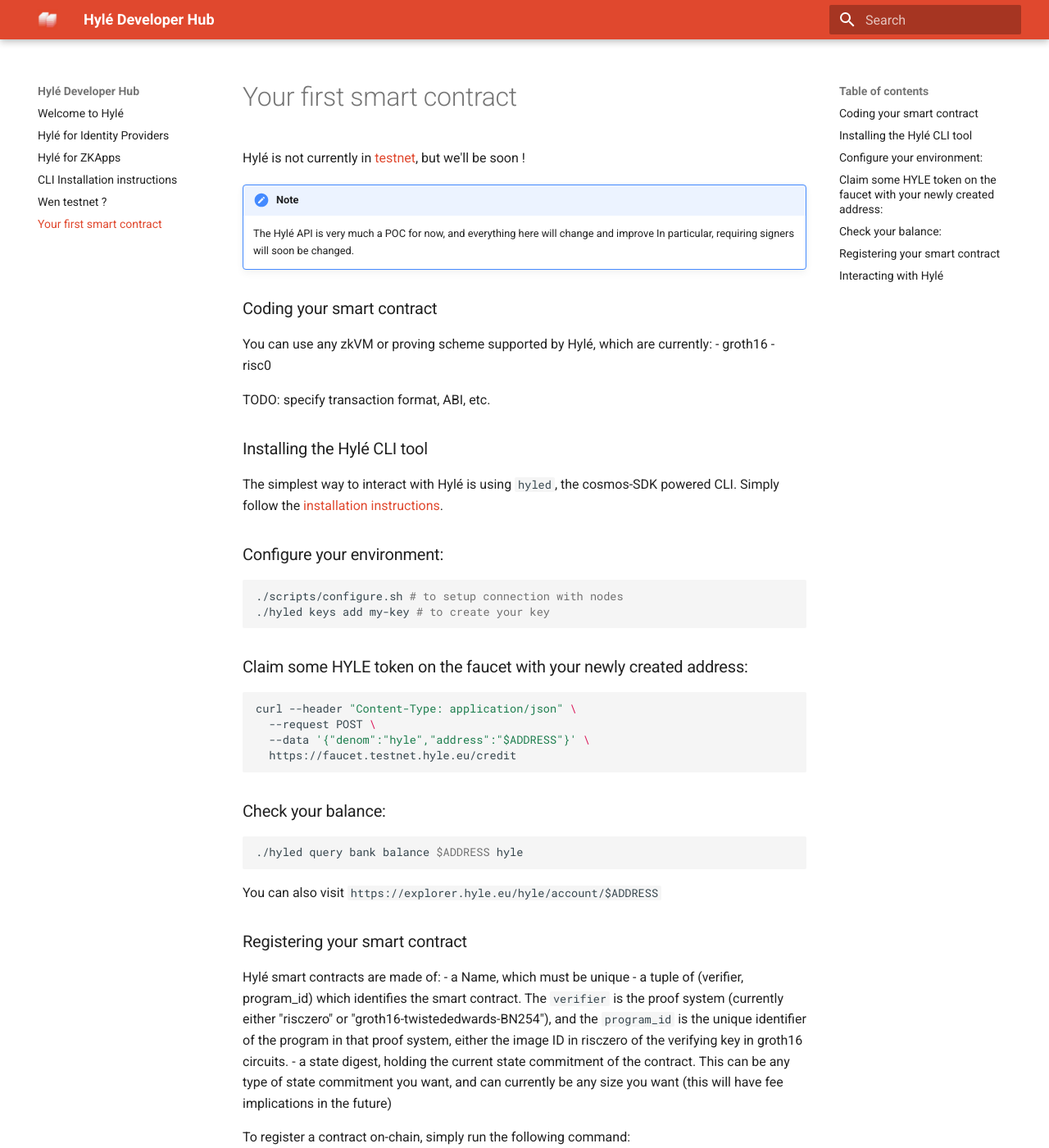
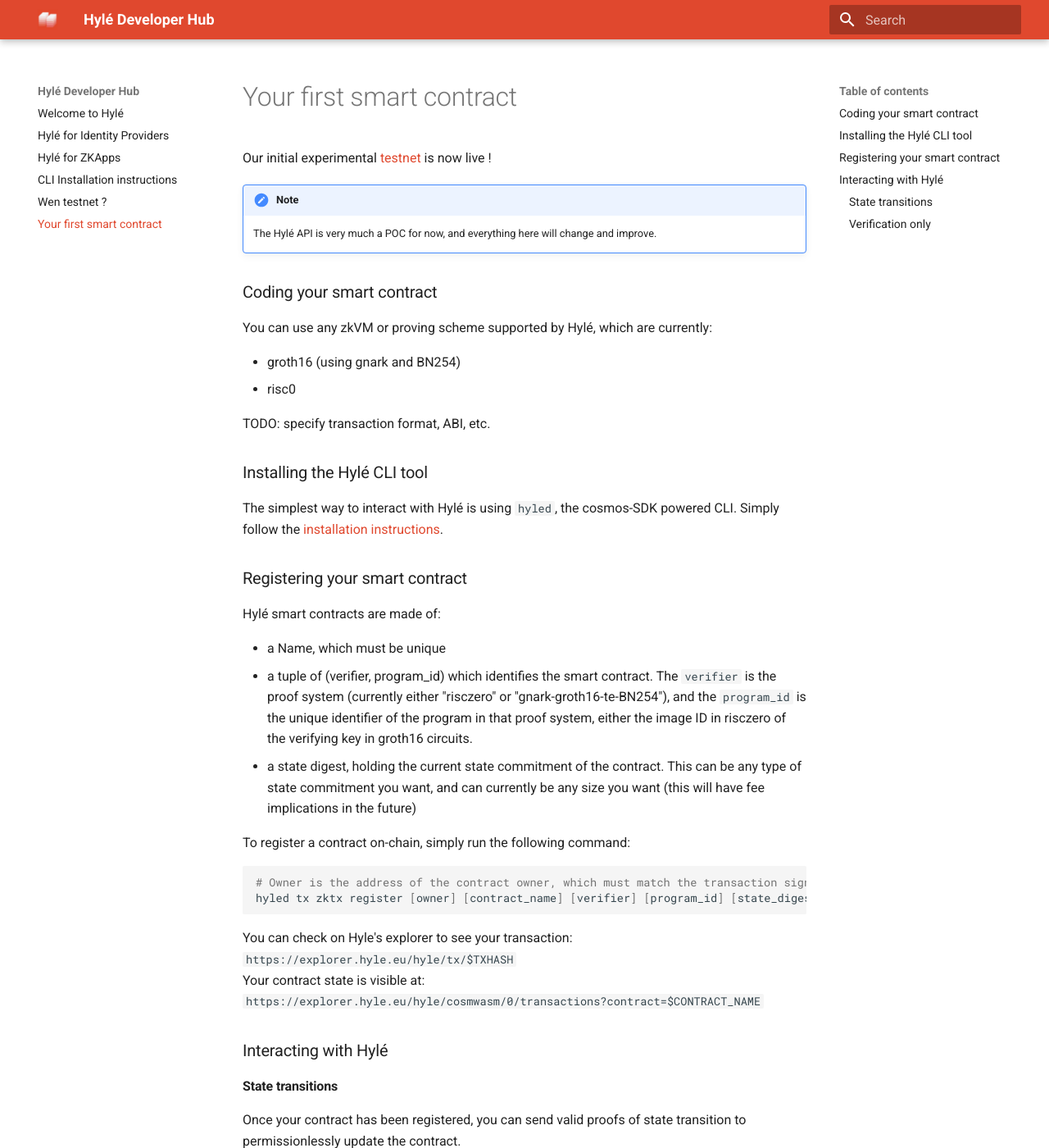
Before and after one commit to Hyle-org/devhub-hyle, an MkDocs documentation site: the page built from docs/your-first-smart-contract.md, in a window 1280 px wide and 1400 px high. Shown: the whole window at 82% size. Built offline with MkDocs 1.6.1 and Material for MkDocs 9.7.7, drawn with Linux system fonts in a browser that asks for light colours; some of the changed text lies outside the part shown.

Commit message:
Update doc for testnet

````diff
--- a/docs/hyled-install-instructions.md
+++ b/docs/hyled-install-instructions.md
@@ -18,3 +18,23 @@
 You can then get a list of commands with `hyled help`.
 
 TODO: write some additional useful commands here
+
+## Creating your wallet
+### Configure your environment:
+```bash
+./scripts/configure.sh # to setup connection with nodes
+./hyled keys add my-key # to create your key
+export ADDRESS=$(./hyled keys show my-key -a) # for convenience
+```
+### Claim some HYLE token on the faucet with your newly created address:
+```bash
+curl --header "Content-Type: application/json" \
+  --request POST \
+  --data "{\"denom\":\"hyle\",\"address\":\"$ADDRESS\"}" \
+  https://faucet.testnet.hyle.eu/credit
+```
+### Check your balance:
+```bash
+./hyled query bank balance $ADDRESS hyle
+```
+You can also visit `https://explorer.hyle.eu/hyle/account/$ADDRESS`
--- a/docs/your-first-smart-contract.md
+++ b/docs/your-first-smart-contract.md
@@ -1,16 +1,16 @@
 # Your first smart contract
 
-Hylé is not currently in [testnet](testnet.md), but we'll be soon !
+Our initial experimental [testnet](testnet.md) is now live !
 
 !!! note
-    The Hylé API is very much a POC for now, and everything here will change and improve
-    In particular, requiring signers will soon be changed.
+    The Hylé API is very much a POC for now, and everything here will change and improve.
 
 ### Coding your smart contract
 
 You can use any zkVM or proving scheme supported by Hylé, which are currently:
-- groth16
-- risc0
+
+ - groth16 (using gnark and BN254)
+ - risc0
 
 TODO: specify transaction format, ABI, etc.
 
@@ -19,30 +19,12 @@
 The simplest way to interact with Hylé is using `hyled`, the cosmos-SDK powered CLI.
 Simply follow the [installation instructions](hyled-install-instructions.md).
 
-### Configure your environment:
-```bash
-./scripts/configure.sh # to setup connection with nodes
-./hyled keys add my-key # to create your key
-```
-### Claim some HYLE token on the faucet with your newly created address:
-```bash
-curl --header "Content-Type: application/json" \
-  --request POST \
-  --data '{"denom":"hyle","address":"$ADDRESS"}' \
-  https://faucet.testnet.hyle.eu/credit
-```
-### Check your balance:
-```bash
-./hyled query bank balance $ADDRESS hyle
-```
-You can also visit `https://explorer.hyle.eu/hyle/account/$ADDRESS`
-
-
 ### Registering your smart contract
 
 Hylé smart contracts are made of:
+
 - a Name, which must be unique
-- a tuple of (verifier, program_id) which identifies the smart contract. The `verifier` is the proof system (currently either "risczero" or "groth16-twistededwards-BN254"), and the `program_id` is the unique identifier of the program in that proof system, either the image ID in risczero of the verifying key in groth16 circuits.
+- a tuple of (verifier, program_id) which identifies the smart contract. The `verifier` is the proof system (currently either "risczero" or "gnark-groth16-te-BN254"), and the `program_id` is the unique identifier of the program in that proof system, either the image ID in risczero of the verifying key in groth16 circuits.
 - a state digest, holding the current state commitment of the contract. This can be any type of state commitment you want, and can currently be any size you want (this will have fee implications in the future)
 
 To register a contract on-chain, simply run the following command:
@@ -52,11 +34,14 @@
 hyled tx zktx register [owner] [contract_name] [verifier] [program_id] [state_digest]
 ```
 
-
 You can check on Hyle's explorer to see your transaction:
 `https://explorer.hyle.eu/hyle/tx/$TXHASH`
+Your contract state is visible at:
+`https://explorer.hyle.eu/hyle/cosmwasm/0/transactions?contract=$CONTRACT_NAME`
+
 ### Interacting with Hylé
 
+#### State transitions
 Once your contract has been registered, you can send valid proofs of state transition to permissionlessly update the contract.
 
 Note that the proofs must be "full", i.e. including the output of the computation.
@@ -67,3 +52,11 @@
 # Signer is the address of the transaction signer.
 hyled tx zktx execute [contract_name] [receipt] [initial_state] [final_state] [signer]
 ```
+
+#### Verification only
+Hyle also supports verification-only transactions, which can be used to verify a proof without updating the state.
+
+```bash
+# Signer is the address of the transaction signer.
+hyled tx zktx verify [contract_name] [receipt] [signer]
+```
````
Also changed, not shown: docs/for-zk-apps.md (+0 -4 lines), docs/index.md (+1 -1 lines), docs/testnet.md (+21 -1 lines).
